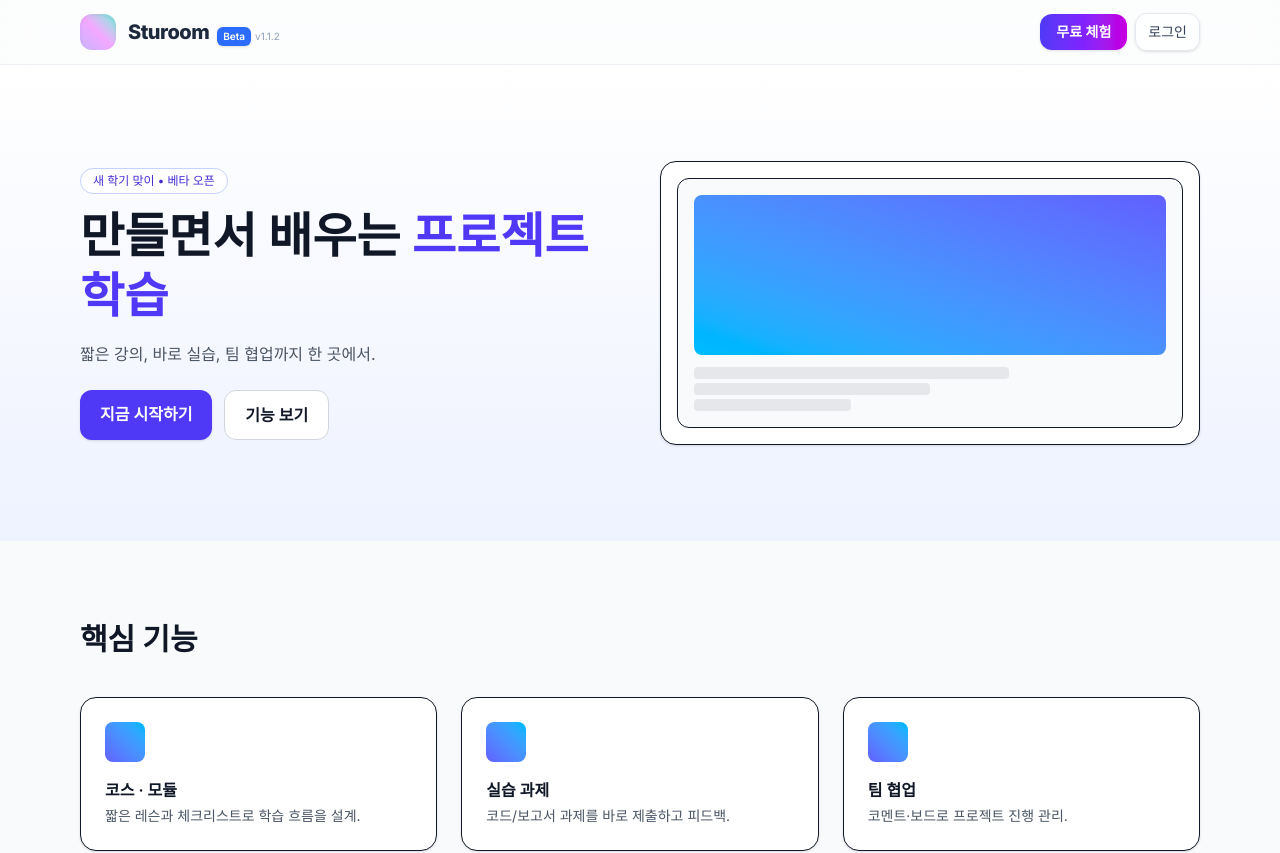
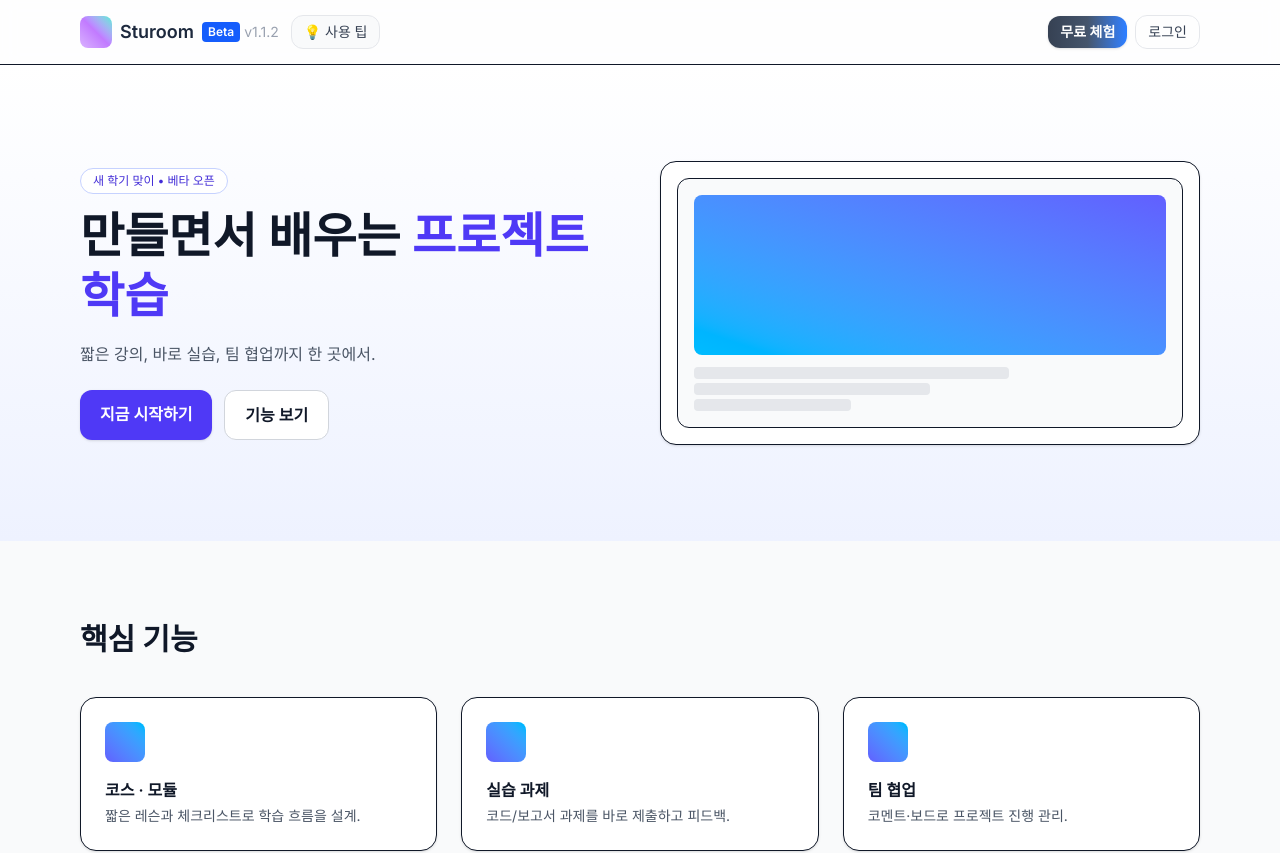
Before and after one commit to ST-CK/Sturoom, a Next.js app: page / in a window 1280 px wide. Shown: the top 853 px of the page. Built offline with nearby package versions, Linux system fonts and the light colour scheme; no server answers.

Commit message:
#57 [Design] 헤더 디자인 변경, 기능 유지 (#57)

```diff
--- /dev/null
+++ b/src/app/sidebar/page.tsx
@@ -0,0 +1,6 @@
+import SturoomLanding from "@/components/sidebar/SideBar";
+import { Sidebar } from "lucide-react";
+
+export default function LandingPage() {
+  return <Sidebar />;
+}
--- a/src/components/layout/Header.tsx
+++ b/src/components/layout/Header.tsx
@@ -10,11 +10,15 @@ import useAuth from "@/hooks/useAuth";
 export default function Header() {
   const router = useRouter();
   const { user, profile, loading } = useAuth();
+
   const [openMobile, setOpenMobile] = useState(false);
   const [openMenu, setOpenMenu] = useState(false);
   const menuRef = useRef<HTMLDivElement | null>(null);
 
-  const displayName = useMemo(() => profile?.full_name || "사용자", [profile]);
+  const displayName = useMemo(
+    () => profile?.full_name || "사용자",
+    [profile]
+  );
 
   const initials = useMemo(() => {
     const parts = (profile?.full_name ?? "")
@@ -30,10 +34,10 @@ export default function Header() {
     await supabase.auth.signOut();
     setOpenMenu(false);
     setOpenMobile(false);
-    router.refresh(); // 헤더 즉시 갱신
+    router.refresh();
   };
 
-  // 메뉴 바깥 클릭 시 닫기
+  // 드롭다운 바깥 클릭 닫기
   useEffect(() => {
     function onClick(e: MouseEvent) {
       if (!menuRef.current) return;
@@ -44,43 +48,65 @@ export default function Header() {
   }, [openMenu]);
 
   return (
-    <header className="sticky top-0 z-50 border-b border-slate-200/60 bg-white/60 backdrop-blur-xl supports-[backdrop-filter]:bg-white/50">
-      <Container className="flex h-16 items-center justify-between">
-        {/* 왼쪽: 로고 + 버전 */}
-        <Link href="/" className="group flex items-center gap-3">
-          <div className="h-9 w-9 rounded-xl bg-gradient-to-tr from-violet-300 via-fuchsia-300 to-teal-300 shadow-inner transition-transform duration-200 group-hover:scale-105" />
-          <div className="flex items-end gap-2">
-            <span className="text-xl font-extrabold tracking-tight text-slate-800">Sturoom</span>
-            <span className="flex items-center gap-1 text-[10px]">
-              <span className="rounded-md bg-blue-600/90 px-1.5 py-0.5 font-semibold text-white shadow-sm">
+    <header className="sticky top-0 z-50 border-b bg-white/80 backdrop-blur">
+      <Container className="flex h-16 items-center justify-between py-3">
+        {/* 왼쪽: 로고 + 텍스트 + 버전 + 사용 가이드 (기존 디자인 유지) */}
+        <div className="flex items-center gap-3">
+          <Link href="/" className="flex items-center gap-2">
+            {/* 로고 네모: 연보라 + 민트 그라데이션 (디자인 그대로) */}
+            <div className="h-8 w-8 rounded-lg bg-gradient-to-tr from-purple-300 via-purple-400 to-teal-300" />
+            <span className="text-lg font-semibold text-slate-800">Sturoom</span>
+
+            {/* Beta / 버전 뱃지 (디자인 그대로) */}
+            <span className="flex items-center gap-1 text-sm">
+              <span className="rounded bg-blue-600 px-1.5 py-0.5 text-white text-xs font-semibold">
                 Beta
               </span>
-              <span className="text-slate-400">v1.1.2</span>
+              <span className="text-gray-400">v1.1.2</span>
             </span>
-          </div>
           </Link>
 
-        {/* 데스크톱 네비 */}
-        <nav className="hidden items-center gap-2 md:flex">
-          {/* 로그인 안 했을 때만 노출: 무료 체험 */}
+          {/* 사용 가이드 버튼 (디자인 그대로) */}
+          <Link
+            href="/#guide"
+            className="hidden md:inline-flex items-center gap-1 rounded-xl border border-gray-200 bg-gray-50 px-3 py-1.5 text-sm font-medium text-gray-700 hover:bg-gray-100"
+          >
+            💡 사용 팁
+          </Link>
+        </div>
+
+        {/* 오른쪽: 메뉴 (로그인 상태에 따라 변경) */}
+        <nav className="hidden md:flex items-center gap-2">
+          {/* 비로그인: 무료 체험 / 로그인 (기존 디자인) */}
           {!loading && !user && (
+            <>
               <a
                 href="/#cta"
-              className="rounded-xl bg-gradient-to-r from-indigo-600 via-violet-600 to-fuchsia-600 px-4 py-2 text-sm font-semibold text-white shadow-sm transition hover:opacity-90"
+                className="rounded-xl px-3 py-1.5 text-sm font-semibold text-white bg-gradient-to-r from-gray-700 via-slate-600 to-blue-500 shadow-sm hover:opacity-90"
               >
                 무료 체험
               </a>
+              <Link
+                href="/login"
+                className="rounded-xl border border-gray-200 px-3 py-1.5 text-sm font-medium text-gray-700 hover:bg-gray-50"
+              >
+                로그인
+              </Link>
+            </>
           )}
 
+          {/* 로딩 중 스켈레톤 */}
+          {loading && (
+            <div className="ml-1 h-9 w-28 animate-pulse rounded-lg bg-slate-200" />
+          )}
 
-          {/* 우측 사용자 영역 */}
-          {loading ? (
-            <div className="ml-1 h-9 w-28 animate-pulse rounded-lg bg-slate-200" />
-          ) : user ? (
+          {/* 로그인: 아바타/이름 + 드롭다운 (마이페이지/로그아웃) */}
+          {!loading && user && (
             <div className="relative ml-1" ref={menuRef}>
               <button
                 onClick={() => setOpenMenu((v) => !v)}
-                className="flex items-center gap-2 rounded-xl border border-slate-200 bg-white/70 px-2.5 py-1.5 shadow-sm transition hover:bg-slate-50"
+                aria-expanded={openMenu}
+                className="flex items-center gap-2 rounded-xl border border-gray-200 bg-white/70 px-2.5 py-1.5 shadow-sm transition hover:bg-gray-50"
               >
                 <div className="flex h-8 w-8 items-center justify-center rounded-full bg-gradient-to-br from-indigo-500 to-sky-500 text-xs font-bold text-white shadow">
                   {initials}
@@ -101,7 +127,6 @@ export default function Header() {
                 </svg>
               </button>
 
-              {/* 드롭다운 */}
               {openMenu && (
                 <div className="absolute right-0 mt-2 w-48 overflow-hidden rounded-xl border border-slate-200 bg-white/95 shadow-lg backdrop-blur">
                   <Link
@@ -120,22 +145,17 @@ export default function Header() {
                 </div>
               )}
             </div>
-          ) : (
-            <Link
-              href="/login"
-              className="rounded-xl border border-slate-200 bg-white/70 px-3 py-2 text-sm font-medium text-slate-700 shadow-sm transition hover:bg-slate-50"
-            >
-              로그인
-            </Link>
           )}
         </nav>
 
-        {/* 모바일: 햄버거 */}
+        {/* 모바일 햄버거 (디자인 최대한 유지) */}
         <button
           onClick={() => setOpenMobile((v) => !v)}
-          className="md:hidden rounded-xl border border-slate-200 bg-white/70 p-2 shadow-sm"
+          className="md:hidden rounded-lg border p-2"
           aria-label="open menu"
+          aria-expanded={openMobile}
         >
+          {/* 기존 헤더는 텍스트 아이콘이었지만, 시각적으로 깔끔하게 바꿈 */}
           <span className="block h-0.5 w-5 bg-slate-700" />
           <span className="mt-1 block h-0.5 w-5 bg-slate-700" />
           <span className="mt-1 block h-0.5 w-5 bg-slate-700" />
@@ -146,27 +166,33 @@ export default function Header() {
       {openMobile && (
         <div className="md:hidden border-t border-slate-200/70 bg-white/80 backdrop-blur-xl">
           <Container className="flex flex-col gap-2 py-3">
+            {/* 비로그인: 무료 체험/로그인 */}
             {!loading && !user && (
+              <>
                 <a
                   href="/#cta"
-                className="rounded-xl bg-gradient-to-r from-indigo-600 via-violet-600 to-fuchsia-600 px-4 py-2 text-sm font-semibold text-white shadow-sm transition hover:opacity-90"
+                  className="rounded-xl bg-gradient-to-r from-gray-700 via-slate-600 to-blue-500 px-4 py-2 text-sm font-semibold text-white shadow-sm hover:opacity-90"
                   onClick={() => setOpenMobile(false)}
                 >
                   무료 체험
                 </a>
+                <Link
+                  href="/login"
+                  className="rounded-xl border border-gray-200 bg-white/80 px-3 py-2 text-sm font-medium text-gray-700 shadow-sm hover:bg-gray-50"
+                  onClick={() => setOpenMobile(false)}
+                >
+                  로그인
+                </Link>
+              </>
             )}
 
-            <Link
-              href="/#guide"
-              className="rounded-xl border border-slate-200 bg-white/80 px-3 py-2 text-sm font-medium text-slate-700 shadow-sm transition hover:bg-slate-50"
-              onClick={() => setOpenMobile(false)}
-            >
-              💡 사용 팁
-            </Link>
+            {/* 로딩 중 스켈레톤 */}
+            {loading && (
+              <div className="h-9 w-full animate-pulse rounded-lg bg-slate-200" />
+            )}
 
-            {loading ? (
-              <div className="h-9 w-full animate-pulse rounded-lg bg-slate-200" />
-            ) : user ? (
+            {/* 로그인: 사용자 카드 + 링크 */}
+            {!loading && user && (
               <>
                 <div className="mt-1 flex items-center gap-3 rounded-xl border border-slate-200 bg-white/70 p-3 shadow-sm">
                   <div className="flex h-9 w-9 items-center justify-center rounded-full bg-gradient-to-br from-indigo-500 to-sky-500 text-xs font-bold text-white shadow">
@@ -182,30 +208,32 @@ export default function Header() {
 
                 <Link
                   href="/mypage"
-                  className="rounded-xl border border-slate-200 bg-white/80 px-3 py-2 text-sm font-medium text-slate-700 shadow-sm transition hover:bg-slate-50"
+                  className="rounded-xl border border-gray-200 bg-white/80 px-3 py-2 text-sm font-medium text-gray-700 shadow-sm hover:bg-gray-50"
                   onClick={() => setOpenMobile(false)}
                 >
                   마이페이지
                 </Link>
+
                 <button
                   onClick={() => {
                     handleSignOut();
                     setOpenMobile(false);
                   }}
-                  className="rounded-xl border border-slate-200 bg-white/80 px-3 py-2 text-left text-sm font-medium text-slate-700 shadow-sm transition hover:bg-slate-50"
+                  className="rounded-xl border border-gray-200 bg-white/80 px-3 py-2 text-left text-sm font-medium text-gray-700 shadow-sm hover:bg-gray-50"
                 >
                   로그아웃
                 </button>
               </>
-            ) : (
+            )}
+
+            {/* 공통: 사용 팁 */}
             <Link
-                href="/login"
-                className="rounded-xl border border-slate-200 bg-white/80 px-3 py-2 text-sm font-medium text-slate-700 shadow-sm transition hover:bg-slate-50"
+              href="/#guide"
+              className="rounded-xl border border-gray-200 bg-white/80 px-3 py-2 text-sm font-medium text-gray-700 shadow-sm hover:bg-gray-50"
               onClick={() => setOpenMobile(false)}
             >
-                로그인
+              💡 사용 팁
             </Link>
-            )}
           </Container>
         </div>
       )}
--- /dev/null
+++ b/src/components/sidebar/SideBar.tsx
@@ -0,0 +1,14 @@
+"use client";
+
+import React from "react";
+
+export default function Stub() {
+  return (
+    <div style={{ padding: 16 }}>
+      <small style={{ color: "#6b7280" }}>
+        {/* TODO: 여기에 실제 내용을 넣으세요 */}
+        TSX Stub Component
+      </small>
+    </div>
+  );
+}
```
Lines whose indentation alone changed are shown as unchanged.
